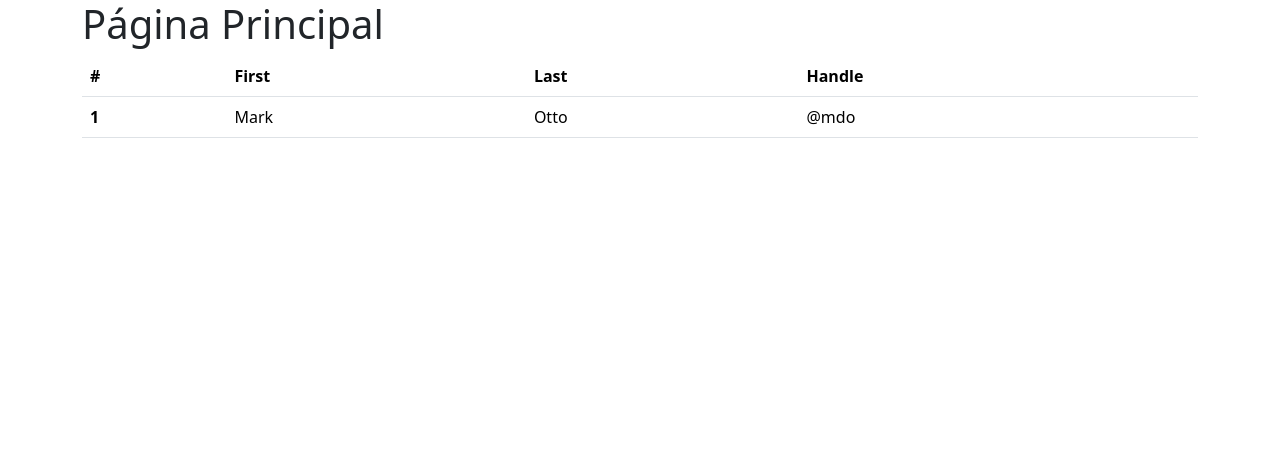
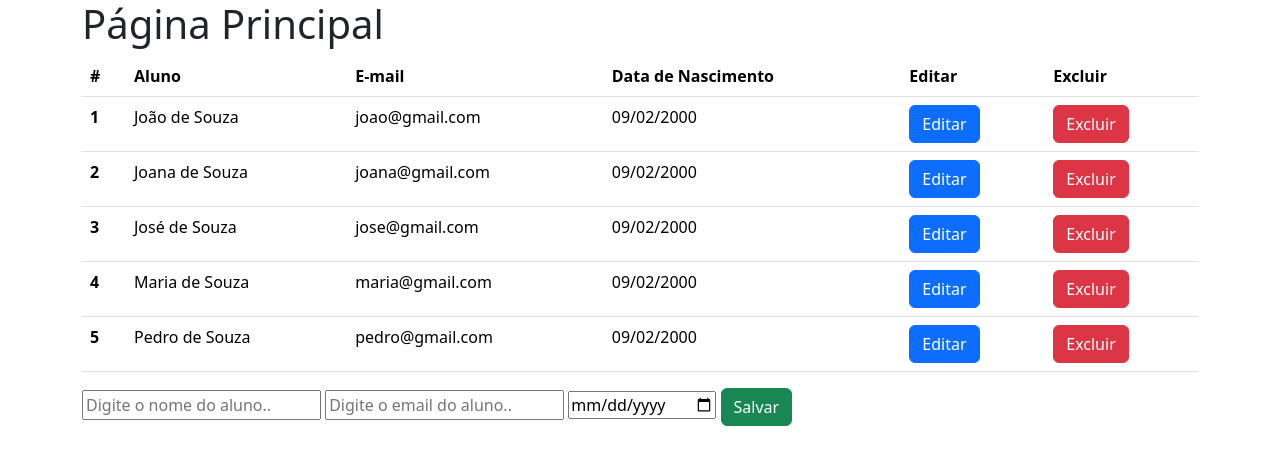
Before and after one commit to paolap2006-arch/paola_dani88, a PHP site: page / in a window 1280 px wide. Shown: the top 465 px of the page. Run offline with PHP 8.4, Linux system fonts and the light colour scheme; data comes from the database, SQL or seed files in the repository.

Commit message:
projeto inicial

```diff
--- a/sistema/atualizar.php
+++ b/sistema/atualizar.php
@@ -1,4 +1,8 @@
 <?php
+    include 'conexao.php';
+    $id = $_POST['id'];
+
+    echo $id;
 
 
 
--- a/sistema/conexao.php
+++ b/sistema/conexao.php
@@ -1,3 +1,15 @@
 <?php
+    $host = "localhost";
+    $banco = "Escola_Tecnica";
+    $user = "root";
+    $senha = "";
 
+    try{
+        $pdo = new PDO('mysql:host='.$host.';dbname='.$banco.';charset=utf8', $user, $senha);
+
+        $pdo->setAttribute(PDO::ATTR_ERRMODE, PDO::ERRMODE_EXCEPTION);
+
+    }catch (PDOException $e){
+        die("Erro ao conectar: " . $e->getMessage());
+    }
 ?>
--- a/sistema/index.php
+++ b/sistema/index.php
@@ -1,3 +1,8 @@
+<?php
+    include 'conexao.php';
+    $sql = $pdo->query("SELECT * FROM Aluno");
+?>
+
 <!DOCTYPE html>
 <html lang="en">
 
@@ -17,20 +22,52 @@
             <thead>
                 <tr>
                     <th scope="col">#</th>
-                    <th scope="col">First</th>
-                    <th scope="col">Last</th>
-                    <th scope="col">Handle</th>
+                    <th scope="col">Aluno</th>
+                    <th scope="col">E-mail</th>
+                    <th scope="col">Data de Nascimento</th>
+                    <th scope="col">Editar</th>
+                    <th scope="col">Excluir</th>
                 </tr>
             </thead>
             <tbody>
+            <?php
+                while($linha = $sql->fetch(PDO::FETCH_ASSOC)){
+            ?>
                 <tr>
-                    <th scope="row">1</th>
-                    <td>Mark</td>
-                    <td>Otto</td>
-                    <td>@mdo</td>
+                    <th scope="row"><?php echo $linha['id']?></th>
+                    <td><?php echo $linha['nome']?></td>
+                    <td><?php echo $linha['email'] ?></td>
+                    <td><?php
+                        $partes = explode('-', $linha['data_nascimento']);
+                        $data = "".$partes[2]."/".$partes[1]."/".$partes[0];
+                        echo $data ?>
+                    </td>
+                    <td><form action="atualizar.php" method="POST">
+                        <button class="btn btn-primary" name="btnEditar"
+                        value="<?php echo $linha['id'];?>">Editar</button>
+                    </form></td>
+
+                    <td><form action="excluir.php" method="POST">
+                        <button class="btn btn-danger" name="btnExcluir"
+                        value="<?php echo $linha['id'];?>">Excluir</button>
+                    </form></td>
                 </tr>
+            <?php } ?>
             </tbody>
         </table>
+
+        <form action="adicionar.php" method="POST">
+            <input type="text" name="txtNome"
+            placeholder="Digite o nome do aluno.." required>
+
+            <input type="email" name="txtEmail"
+            placeholder="Digite o email do aluno.." required>
+
+            <input type="date" name="txtData"
+            placeholder="Digite a data de nascimento do aluno..">
+
+            <input type="submit" value="Salvar" name="btnSalvar" class="btn btn-success">
+        </form>
     </div>
 </body>
 
```
Also changed, not shown: novo 1.txt (deleted, +0 -69 lines), sistema/adicionar.php (+11 -0 lines), sistema/excluir.php (+6 -1 lines), README.md, pjescola.png (added), 1 other file.
